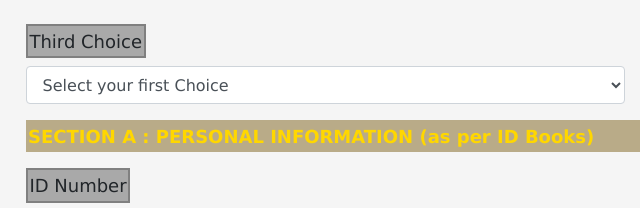
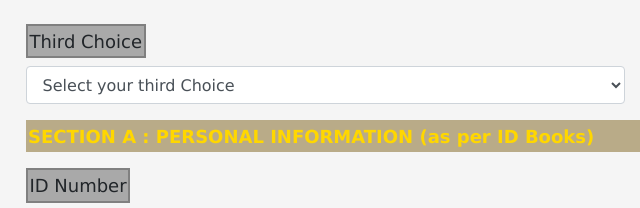
Before and after one commit to Lungelokwadwo/Repo2, a plain HTML site: page Esgela.html in a window 1280 px wide. Shown: the part 782-990 px from the top of the page, 0-640 px from the left. Drawn offline with Linux system fonts and the light colour scheme.

Commit message:
report 191 third choice update

```diff
--- a/Esgela.html
+++ b/Esgela.html
@@ -104,7 +104,7 @@
                     <div class="section191">
                         <label for="report191">Third Choice</label>
                     <select class="form-control" name="Third-Choice" id="ThirdChoice">
-                        <option value="goldenrod">Select your first Choice</option>
+                        <option value="goldenrod">Select your third Choice</option>
                         <option value="gold">CIVIL</option>
                         <option value="silver">ELEC</option>
                         <option value="grey">MECH</option>
```
